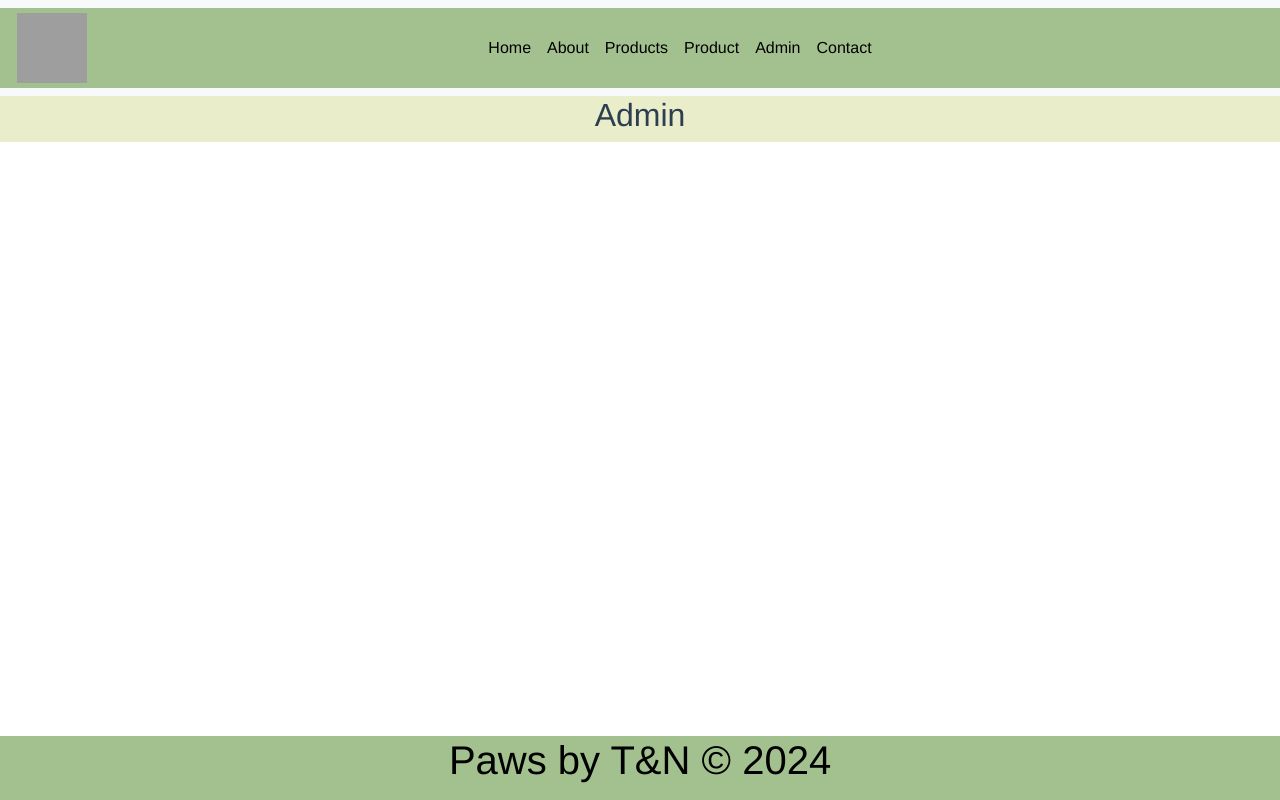
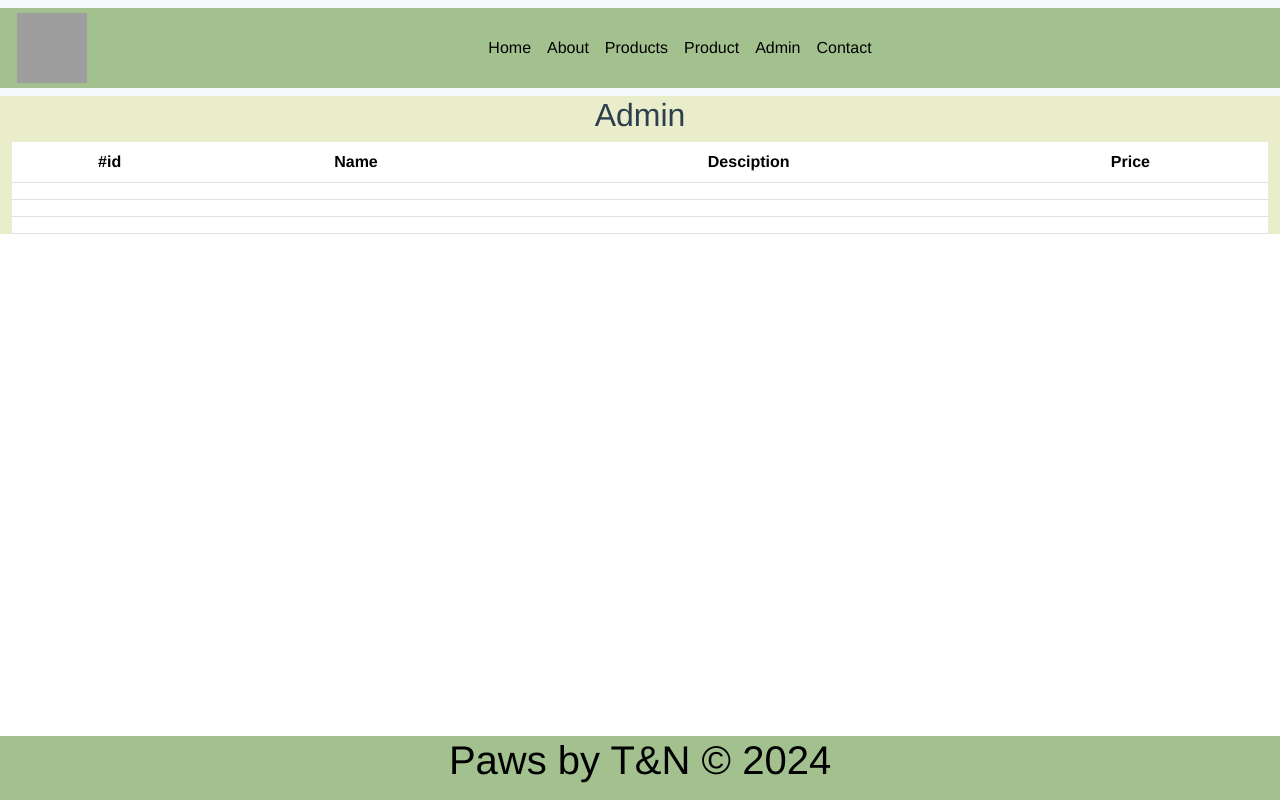
Before and after one commit to Tarynleewalbrugh25/T-NPaws, a Vue app: page /admin in a window 1280 px wide. Built offline with nearby package versions, Linux system fonts and the light colour scheme; grey boxes are pictures that could not be loaded.

Commit message:
homeaboutAdmin&ContactContent

```diff
--- a/src/assets/css/style.css
+++ b/src/assets/css/style.css
@@ -14,6 +14,7 @@
     text-align: center;
     color: #2c3e50;
     background-color: #E9EDC9;
+    scroll-behavior: none;
 
   }
 
@@ -43,4 +44,15 @@
 
   #myNav{
     background-color: #A3C18F;
+
   }
+
+  .router-link :hover{
+    border-bottom: #2c3e50  2px solid;
+  }
+
+
+  nav :router-link {
+    border-bottom: #2c3e50 solid;
+
+  }
--- a/src/views/AboutView.vue
+++ b/src/views/AboutView.vue
@@ -9,19 +9,16 @@
           <img class="img-fluid w-50 m-3" src="https://i.ibb.co/CVPnms3/Screenshot-2024-02-20-144929.png" alt="">
         </div>
         <div class="col">
-          <p class="text-black m-5"> Paws By T&N is a cat shop that allows cat lovers and non cat lovers to co-existence especially when living with one another. We allow cat lovers to still share they're love and we allow NON-cat lovers to allow their partner or family member to love on their cats ... just not real life cats.</p>
+          <p class="text-black m-5"> Paws By T&N is a cat shop that allows cat lovers and non cat lovers to co-existence especially when living with one another. We allow cat lovers to share their space and love. Paws grants NON-cat lovers the opportunity of considering a cat.Paws came about from the combination of Taryn-lee's super Mega love for cats and Ntokozo's semi-resistance towards cats.</p>
         </div>
       </div>
       <div class="row">
-        <div class="col-md-3">
-          <p class="text-black m-5 justify-content-center">Paws is a "pets" shop that you can adopt a stuffed-cat from. All adoption fees fund pet parents who can't afford pet surgery or  who fall short in affording the entire amount for their pets surgery. </p>
+        <div class="col-md-5">
+          <p class="text-black m-5 justify-content-center"> Paws allows you to adopt a stuffed-cat, in which you'd have to take care of, as you would a normal cat -it teaches responsibility to kids and adults who'd one day love to be parents or cat parents. All adoption fees made from Paws fund pet parents who can't afford pet surgery or  who fall short in affording the entire amount for their pets surgery. </p>
         </div>
         <div class="col m-3">
           <div>
-            <img class="img-fluid m-2" src="https://i.ibb.co/TY81NQ7/Screenshot-2024-01-12-142154.png" alt="creator">
-          </div>
-          <div class="me-auto me">
-            <img class="img-fluid m-2" src="https://i.ibb.co/CVYk7TH/1000179711.jpg" alt="creator">
+            <img class="img-fluid m-2" src="https://i.ibb.co/TY81NQ7/Screenshot-2024-01-12-142154.png" alt="placeholder">
           </div>
         </div>
       </div>
--- a/src/views/AdminView.vue
+++ b/src/views/AdminView.vue
@@ -5,6 +5,35 @@
                 <h2>Admin</h2>
             </div>
         </div>
+        <table class="table">
+  <thead>
+    <tr>
+      <th scope="col">#id</th>
+      <th scope="col">Name</th>
+      <th scope="col">Desciption</th>
+      <th scope="col">Price</th>
+    </tr>
+  </thead>
+  <tbody>
+    <tr>
+      <th scope="row"></th>
+      <td></td>
+      <td></td>
+      <td></td>
+    </tr>
+    <tr>
+      <th scope="row"></th>
+      <td></td>
+      <td></td>
+      <td></td>
+    </tr>
+    <tr>
+      <th scope="row"></th>
+      <td colspan="2"></td>
+      <td></td>
+    </tr>
+  </tbody>
+</table>
 
     </div>
 </template>
--- a/src/views/ContactView.vue
+++ b/src/views/ContactView.vue
@@ -1,20 +1,45 @@
 <template>
-    <div class="container-fluid">
-        <div class="row">
-            <div class="display-3">
-                <h2>Contact</h2>
+    <div class="container-fluid vh-100">
+        <div class="row d-flex justify-content-center align-items-center">
+            <div class="col-md-6 d-block d-flex offset-md-0">
+                <h2 class="display-5 text-dark justify-content-center mt-5">Make Your Mark</h2>
+                <img class="C-logo img-fluid w-25 me-3 mx-auto p-3" src="https://i.ibb.co/CVPnms3/Screenshot-2024-02-20-144929.png" alt="contactLogo" loading="lazy">
             </div>
         </div>
+            <div class="container bg-grey">
+                <div class="col-md-6 offset-md-3 m-3 p-2">
+                    <form action="" method="post">
+                        <div class="input m-1">
+                            <textarea input type="text" placeholder="name" cols="100" rows="2"></textarea>
+                        </div>
+                        <div class="input m-1">
+                            <textarea input type="text" placeholder="surname" cols="100" rows="2"></textarea>
+                        </div>
+                        <div class="input m-1">
+                            <textarea input type="text" placeholder="email" cols="100" rows="4"></textarea>
+                        </div>
+                        <div>
+                            <button class="d-block align-bottom text-dark mx-auto text-md-end bg-white">Submit</button>
+                        </div>
+                    </form>
+
+                </div>
+            </div>
+
 
     </div>
 </template>
 
 <script>
     export default {
-        // name: 'ContactView'
+         name: 'ContactView'
     }
 </script>
 
 <style scoped>
+.C-logo img[alt="contactLogo"]{
+    width: 5rem;
+    height: 23px ;
+}
 
 </style>
--- a/src/views/HomeView.vue
+++ b/src/views/HomeView.vue
@@ -3,7 +3,7 @@
     <div class="row">
       <div class="display-3" id="Home">
         <!-- <h2>Home</h2> -->
-        <div class="col-md-6 offset-md-3">
+        <div class="col-md-12 offset-md-3 mt-5">
           <div class="row align-middle-right">
             <p class="homeText text-white text-dark"> Adopt <br> don't <br> Shop </p>
           </div>
```
